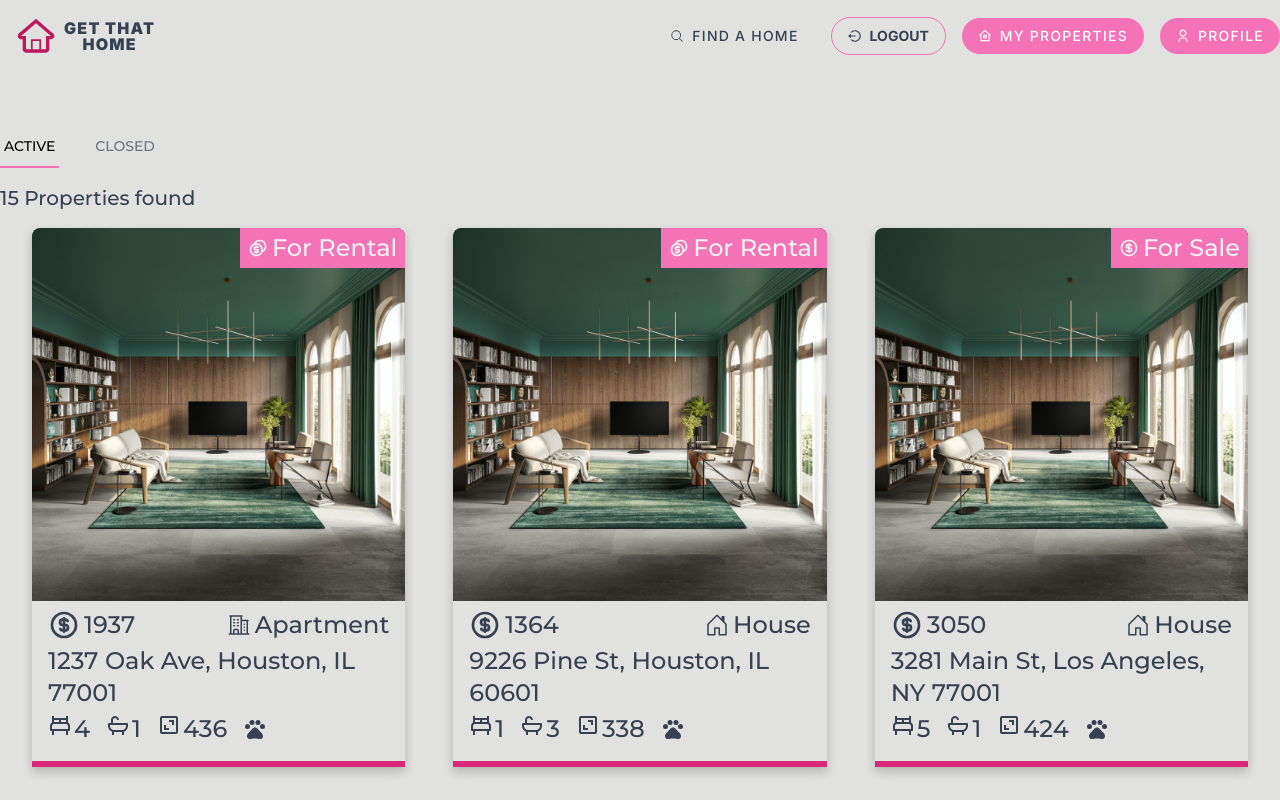
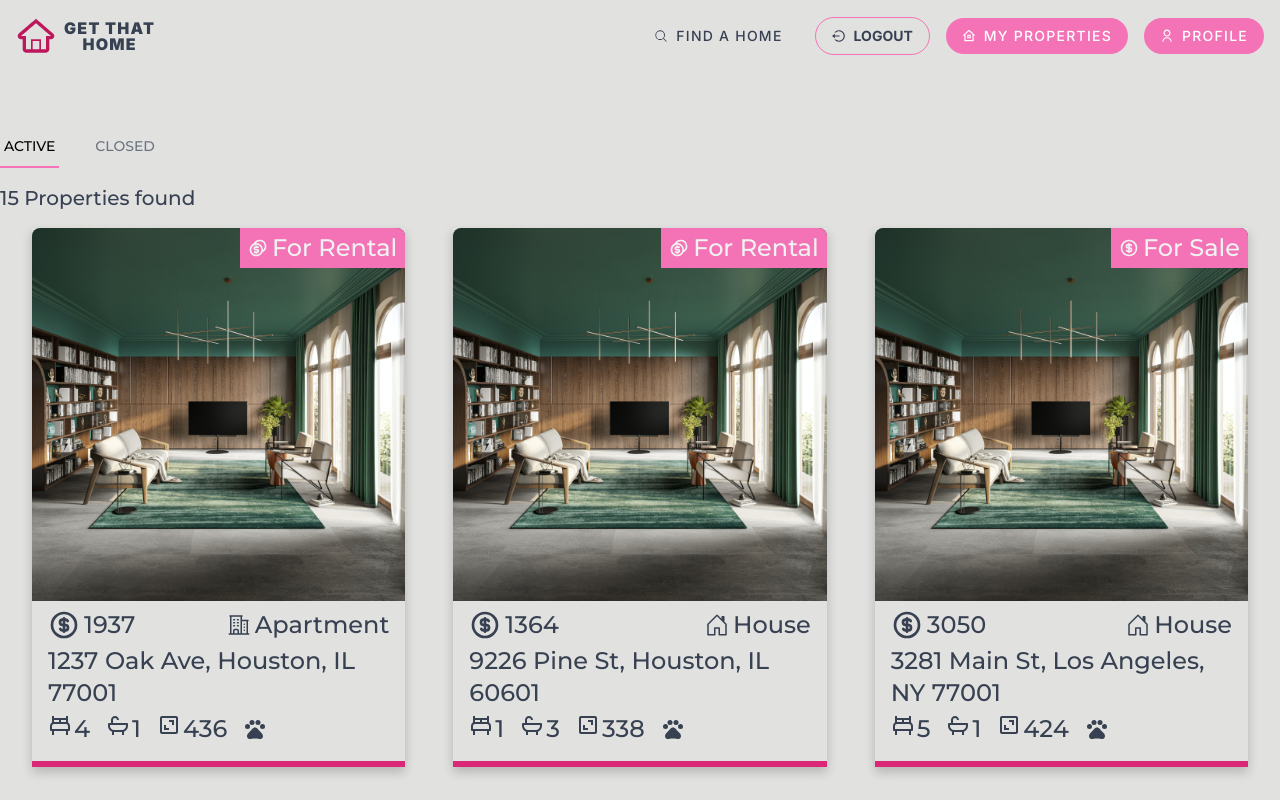
Before and after one commit to AlexMendozaEt/Vite-React-GetThatHome, a React (Vite) app: page /properties in a window 1280 px wide. Shown: the top 800 px of the page. Built offline with nearby package versions, Linux system fonts and the light colour scheme.

Commit message:
chore: change styles for header

```diff
--- a/src/components/HeaderLandlord/styles.js
+++ b/src/components/HeaderLandlord/styles.js
@@ -5,7 +5,7 @@ import { fonts } from "../../styles";
 export const StyledContainer = styled.div`
   display: flex;
   justify-content: space-between;
-  padding: 1rem 0;
+  padding: 1rem 1rem 1rem 0;
   font-family: ${fonts.secondary};
 
   .links-container {
--- a/src/components/HeaderSeeker/styles.js
+++ b/src/components/HeaderSeeker/styles.js
@@ -4,7 +4,7 @@ import { fonts } from "../../styles";
 export const StyledContainer = styled.div`
   display: flex;
   justify-content: space-between;
-  padding: 1rem 0;
+  padding: 1rem 1rem 1rem 0;
   font-family: ${fonts.secondary};
 
   .links-container {
--- a/src/components/HeaderVisitor/styles.js
+++ b/src/components/HeaderVisitor/styles.js
@@ -4,7 +4,7 @@ import { fonts } from "../../styles";
 export const StyledContainer = styled.nav`
   display: flex;
   justify-content: space-between;
-  padding: 1rem 0;
+  padding: 1rem 1rem 1rem 0;
   font-family: ${fonts.secondary};
 
   .links-container {
```
